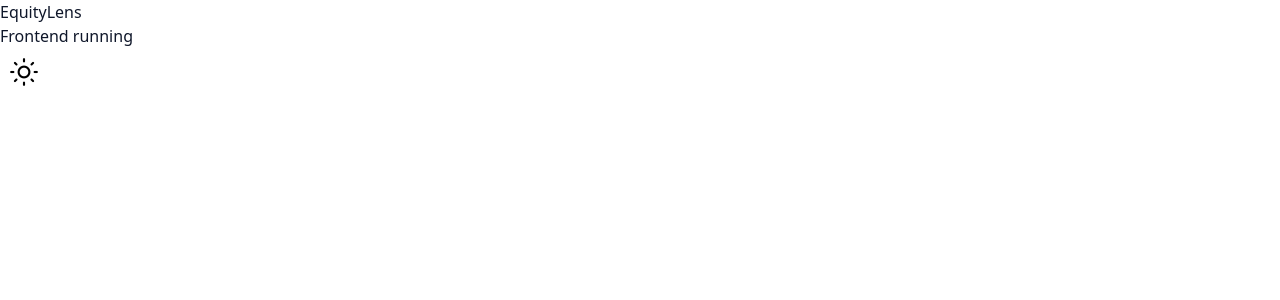
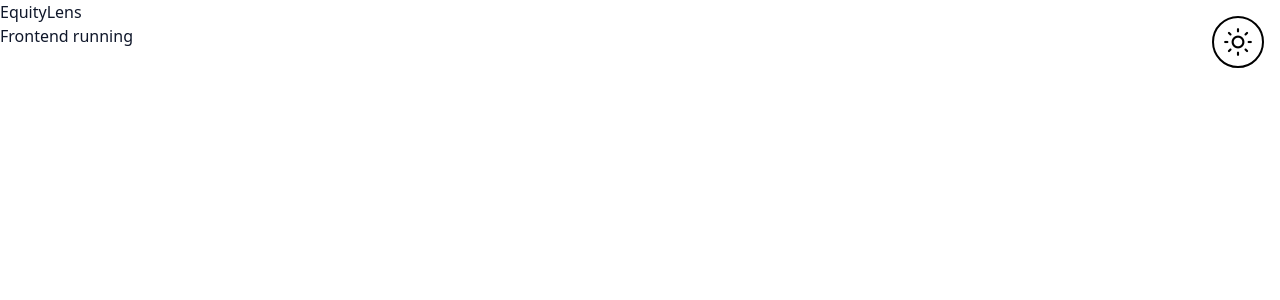
Before and after one commit to COS301-SE-2026/Equity-Lens, a React (Vite) app in the folder frontend/: page / in a window 1280 px wide. Shown: the top 300 px of the page. Built offline with nearby package versions, Linux system fonts and the light colour scheme.

Commit message:
JKH: Added style to the button

```diff
--- a/frontend/src/components/common/ThemeToggle/ThemeToggle.jsx
+++ b/frontend/src/components/common/ThemeToggle/ThemeToggle.jsx
@@ -1,15 +1,19 @@
 /*Base case so needs seperate file, not just a generic button*/
 import { useTheme } from '../../../context/ThemeContext.jsx'
+import '../../../styles/components/ThemeToggle.css'
 
 function ThemeToggle() {
   const { dark, toggle } = useTheme()
 
   return (
-    <button onClick={toggle} className="p-2">
+    <button
+      onClick={toggle}
+      aria-label={dark ? 'Switch to light mode' : 'Switch to dark mode'}
+      className="theme-toggle"
+    >
       <img
         src={dark ? '/assets/dark.png' : '/assets/light.png'}
-        alt={dark ? 'Switch to light mode' : 'Switch to dark mode'}
-        className="w-8 h-8"
+        alt=""
       />
     </button>
   )
--- /dev/null
+++ b/frontend/src/styles/components/ThemeToggle.css
@@ -0,0 +1,26 @@
+.theme-toggle {
+  position: fixed;
+  top: 1rem;
+  right: 1rem;
+  padding: 0.5rem;
+  border: 2px solid var(--border-color);
+  border-radius: 9999px;
+  background: transparent;
+  cursor: pointer;
+  transition: transform 0.2s, background 0.2s;
+}
+
+.theme-toggle:hover {
+  transform: scale(1.1);
+  background: rgba(0, 0, 0, 0.1);
+}
+
+.dark .theme-toggle:hover {
+  background: rgba(255, 255, 255, 0.1);
+}
+
+.theme-toggle img {
+  width: 2rem;
+  height: 2rem;
+  display: block;
+}
--- a/frontend/src/styles/themes.css
+++ b/frontend/src/styles/themes.css
@@ -2,9 +2,11 @@
 :root {
   --bg: white;
   --text-primary: #0f172a;
+  --border-color: black;
 }
 
 .dark {
   --bg: black;
   --text-primary: #f1f5f9;
+  --border-color: white;
 }
```
